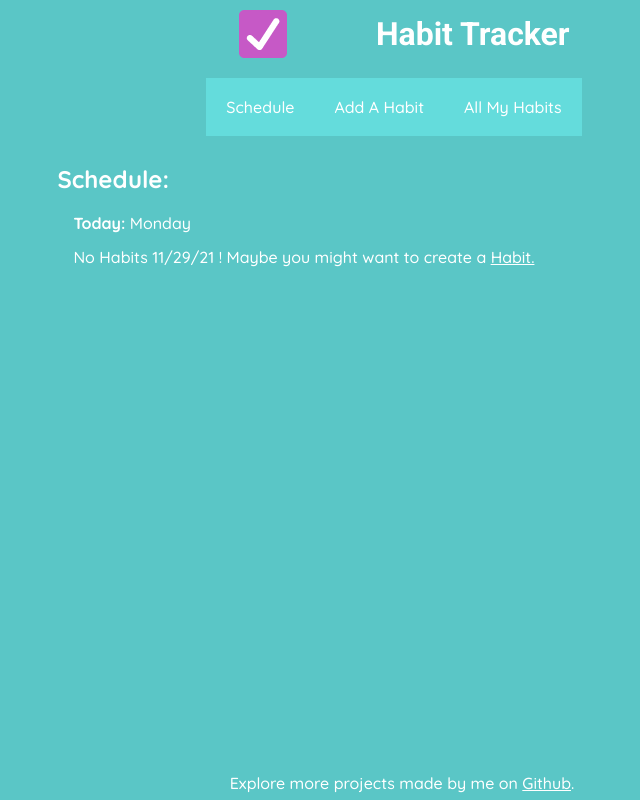
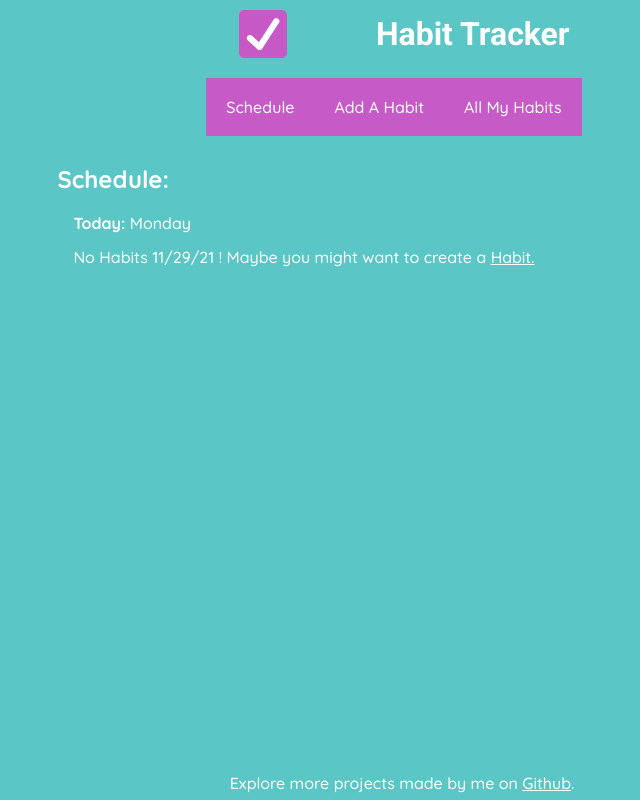
Before and after one commit to syedmwgilani/Habbit-Tracker, a React (Create React App) app: page /habit-tracker/habits in a window 1280 px wide. Shown: the whole page, without its empty margins (246-886 px from the left). Built offline with nearby package versions, Linux system fonts and the light colour scheme.

Commit message:
Change progress bar color to --secondary-bg-color. Change star background color to a shade of yellow.

```diff
--- a/src/index.css
+++ b/src/index.css
@@ -6,8 +6,10 @@
     --primary-font-family: 'Quicksand', sans-serif;
 
     --secondary-color: white;
-    --secondary-bg-color: rgb(100, 220, 220);
+    --secondary-bg-color: rgb(198,90,198);
     --secondary-font-family: 'Roboto', sans-serif;
+
+    --tertiary-color: rgb(209,209,122);
 
     --warning-bg-color: rgb(198, 90, 90)
 }
@@ -379,6 +381,9 @@ svg {
     -moz-osx-font-smoothing: grayscale;
 }
 
+.icon-star-full {
+    color: var(--tertiary-color);
+}
 .icon-star-full:before {
     content: "\e9d9";
 }
```
Also changed, not shown: 1 other file (tests, documents, lock files or other folders).
